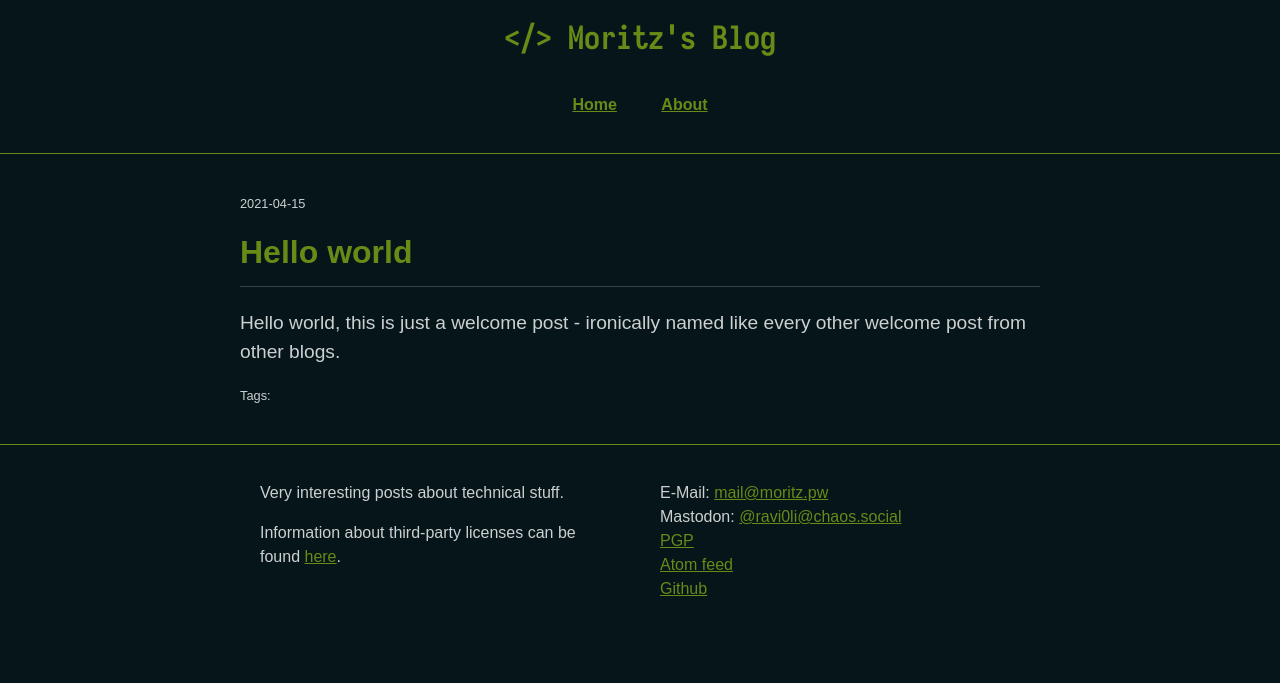
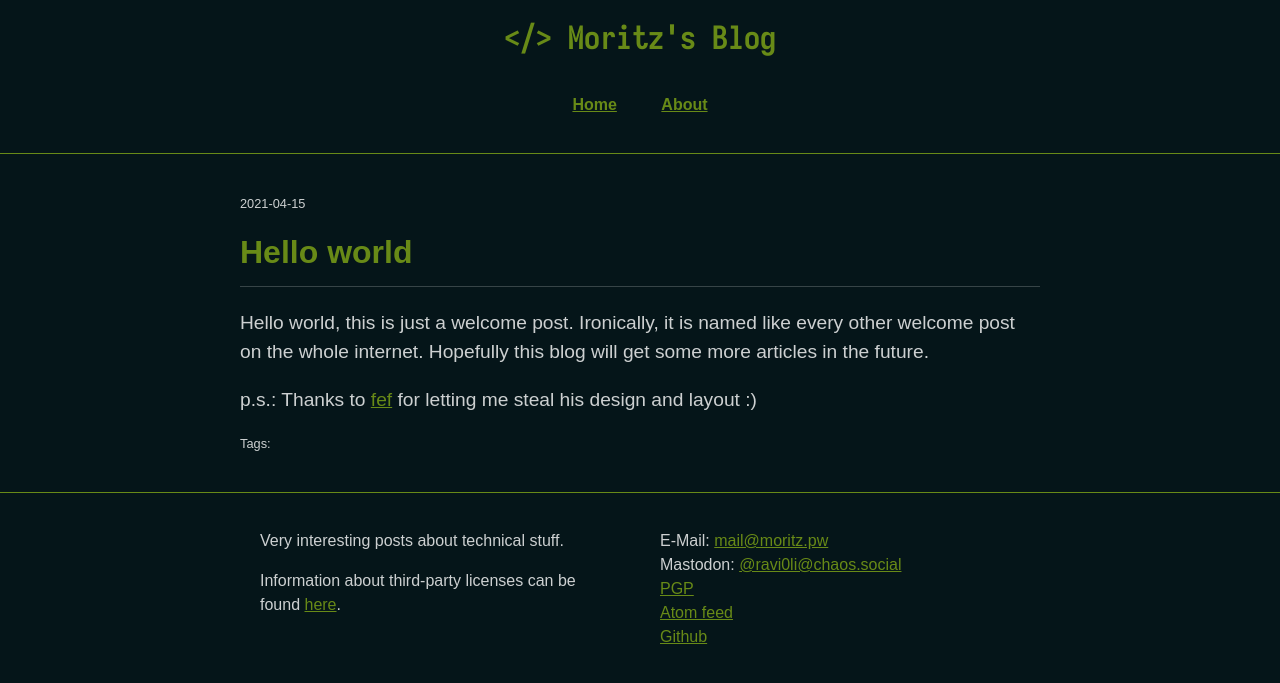
Before and after one commit to ravi0lii/blog, a Jekyll site: the page built from _posts/2021-04-15-hello-world.md, in a window 1280 px wide. Shown: the top 683 px of the page. Built offline with Jekyll 4.4.1, drawn with Linux system fonts in a browser that asks for light colours.

Commit message:
finish hello world article

```diff
--- a/_posts/2021-04-15-hello-world.md
+++ b/_posts/2021-04-15-hello-world.md
@@ -2,6 +2,12 @@
 layout: post
 title: "Hello world"
 date: 2021-04-15 22:46:00 +0200
+excerpt_separator: <!--more-->
 ---
 
-Hello world, this is just a welcome post - ironically named like every other welcome post from other blogs.
+Hello world, this is just a welcome post.
+<!--more-->
+Ironically, it is named like every other welcome post on the whole internet.
+Hopefully this blog will get some more articles in the future.
+
+p.s.: Thanks to [fef](https://fef.moe/) for letting me steal his design and layout :)
```
